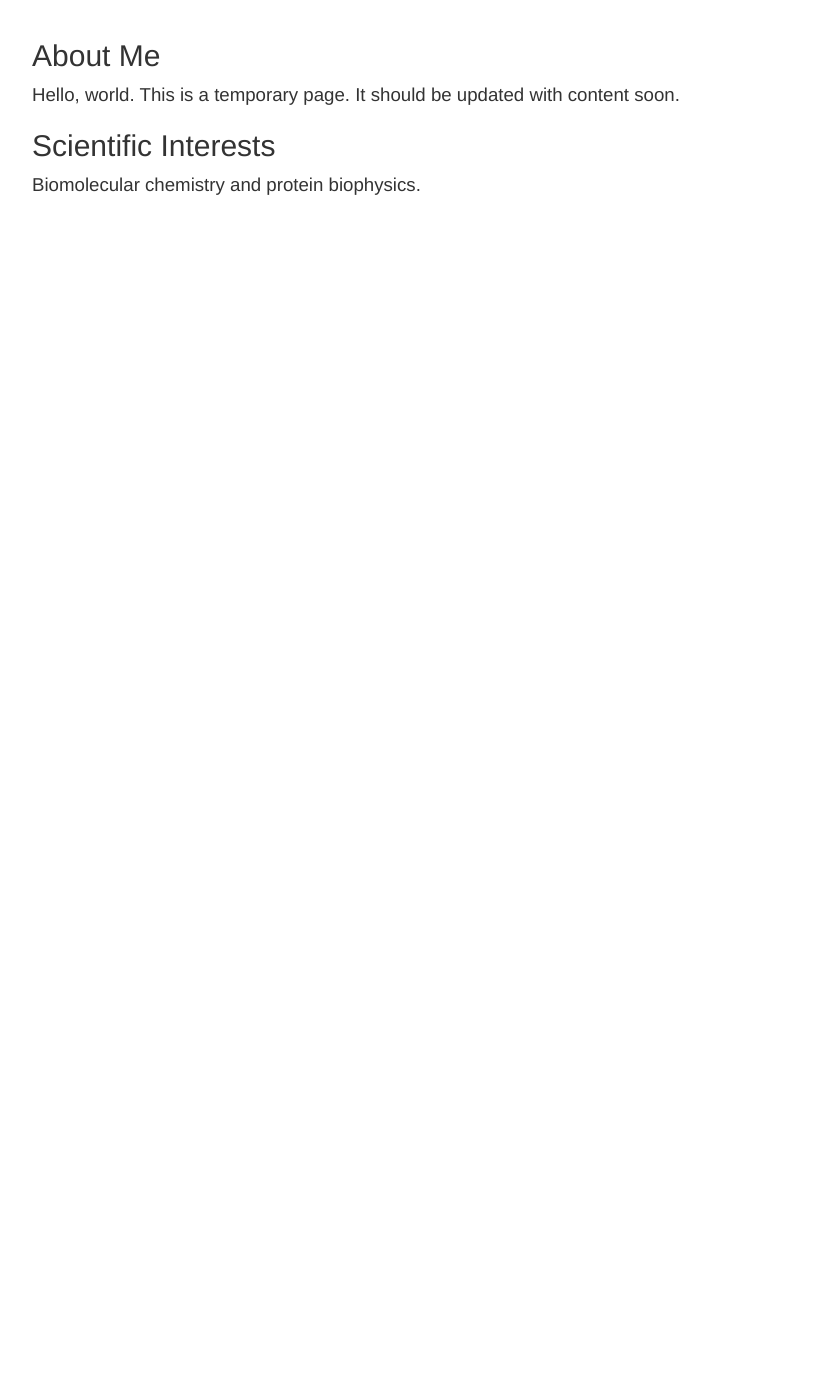
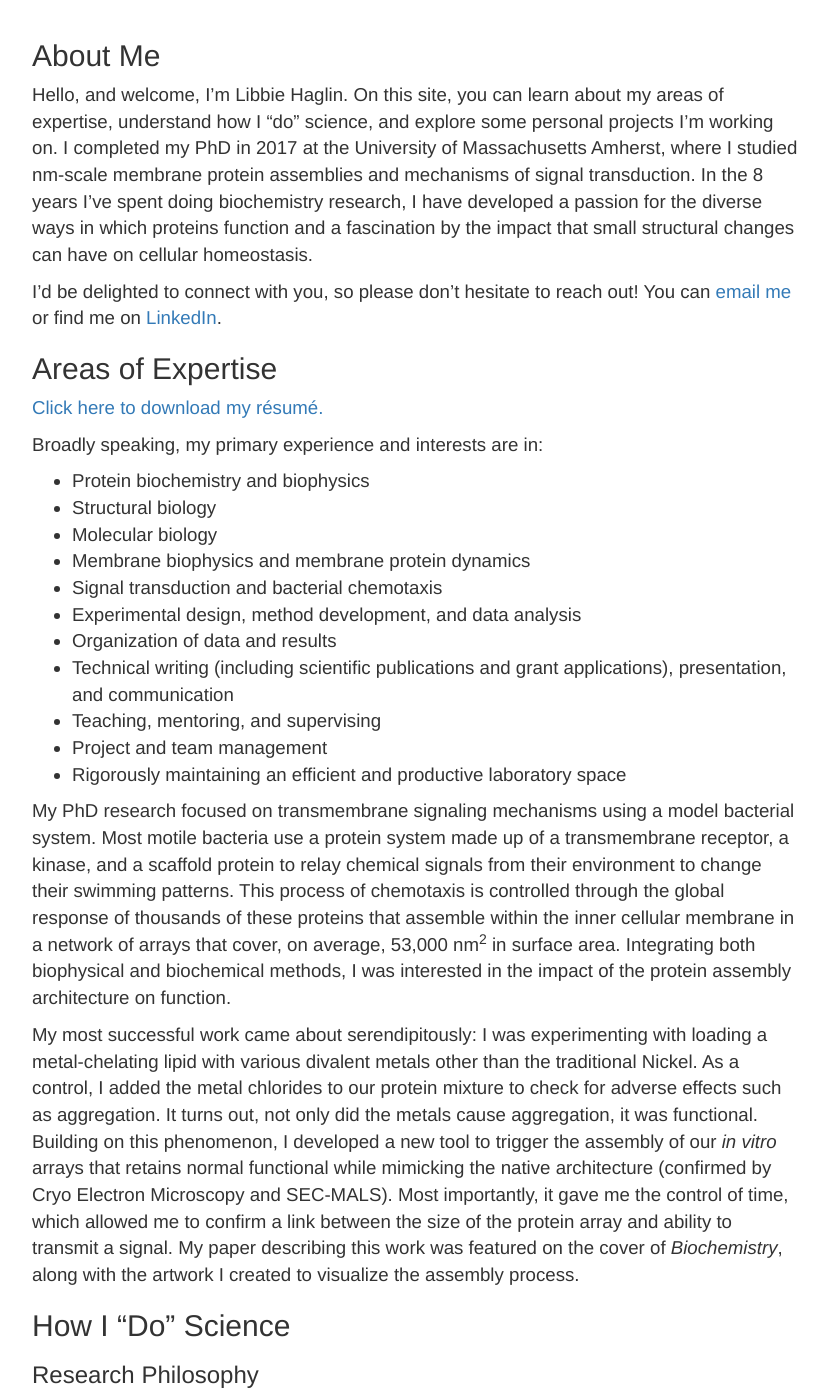
Before and after one commit to ehaglin/ehaglin, a Jekyll site: the page built from index.md, in a window 1280 px wide and 1400 px high, scrolled down 361 px. Shown: the whole window, without its empty margins (223-1051 px from the left). Built offline with Jekyll 4.4.1, drawn with Linux system fonts in a browser that asks for light colours; before the commit the page ends 900 px from its top, so only the background shows below that; some of the changed text lies outside the part shown.

Commit message:
Complete Overhaul
This includes an update on all the text. No changes to formatting.

```diff
--- a/index.md
+++ b/index.md
@@ -3,8 +3,54 @@ title: Elizabeth R. Haglin
 layout: title
 ---
 ## About Me
-Hello, world.
-This is a temporary page. It should be updated with content soon.
+Hello, and welcome, I’m Libbie Haglin. On this site, you can learn about my areas of expertise, understand how I "do" science, and explore some personal projects I'm working on. I completed my PhD in 2017 at the University of Massachusetts Amherst, where I studied nm-scale membrane protein assemblies and mechanisms of signal transduction. In the 8 years I’ve spent doing biochemistry research, I have developed a passion for the diverse ways in which proteins function and a fascination by the impact that small structural changes can have on cellular homeostasis.
 
-## Scientific Interests
-Biomolecular chemistry and protein biophysics.
+I’d be delighted to connect with you, so please don’t hesitate to reach out! You can [email me](ehaglin@gmail.com) or find me on [LinkedIn](https://www.linkedin.com/in/elizabeth-haglin/).
+
+
+## Areas of Expertise
+[Click here to download my résumé.](https://www.dropbox.com/s/4olu3sqwuari7xj/Haglin-Resume.pdf?dl=0)
+
+Broadly speaking, my primary experience and interests are in:
+- Protein biochemistry and biophysics
+- Structural biology
+- Molecular biology
+- Membrane biophysics and membrane protein dynamics
+- Signal transduction and bacterial chemotaxis
+- Experimental design, method development, and data analysis
+- Organization of data and results
+- Technical writing (including scientific publications and grant applications), presentation, and communication
+- Teaching, mentoring, and supervising
+- Project and team management
+- Rigorously maintaining an efficient and productive laboratory space
+
+My PhD research focused on transmembrane signaling mechanisms using a model bacterial system. Most motile bacteria use a protein system made up of a transmembrane receptor, a kinase, and a scaffold protein to relay chemical signals from their environment to change their swimming patterns. This process of chemotaxis is controlled through the global response of thousands of these proteins that assemble within the inner cellular membrane in a network of arrays that cover, on average, 53,000 nm<sup>2</sup> in surface area. Integrating both biophysical and biochemical methods, I was interested in the impact of the protein assembly architecture on function.
+
+My most successful work came about serendipitously: I was experimenting with loading a metal-chelating lipid with various divalent metals other than the traditional Nickel. As a control, I added the metal chlorides to our protein mixture to check for adverse effects such as aggregation. It turns out, not only did the metals cause aggregation, it was functional. Building on this phenomenon, I developed a new tool to trigger the assembly of our *in vitro* arrays that retains normal functional while mimicking the native architecture (confirmed by Cryo Electron Microscopy and SEC-MALS). Most importantly, it gave me the control of time, which allowed me to confirm a link between the size of the protein array and ability to transmit a signal. My paper describing this work was featured on the cover of *Biochemistry*, along with the artwork I created to visualize the assembly process.
+
+
+## How I "Do" Science
+### Research Philosophy
+In my own work, I approach problems methodically and analytically. I prefer combining tools and techniques to tackle problems from multiple angles. In the teams I've worked with, I bring a critical perspective deeply rooted in the belief that broad and sufficient data is essential to make conclusions. I also believe that visual interpretation of data can be extremely misleading, and it is the responsibility of scientists to critically evaluate and present data with integrity.
+
+### Laboratory Philosophy
+I believe in maximizing efficiency in the laboratory. This includes everything from maintaining a clean and organized lab space to carefully planning experiments and controls to avoid unnecessary repeats. I have excellent recall for past data and results because of an ingrained habit of meticulous note-taking and diligent data analysis. At any given time, I know if and exactly when I did an experiment and how to find the results.
+
+
+## Personal Projects
+### Dairy-Free Foods
+My childhood lactose intolerance came back with a vengeance a few years ago and I have removed all dairy from my diet. Consequently, I've become passionate about learning to find or make alternatives to milk, yogurt, and cheese. The latter is the most challenging, but I've recently been experimenting with making my own plant-based "cheeze" since most commercially available options taste like chalk. A macadamia nut-based mozzarella for pizza was my most recent success. It's solidified with agar and browns just like the real thing.
+
+### Fitness
+In recent years I've done a deep dive into strength and hypertrophy training. My fitness regiment has been curated over the years through researching proper technique and effecting training methods. I enjoy planning new sets and incorporating progressive overload techniques to keep my muscles challenged.
+
+Outside of the gym, I am an avid walker. I love exploring the seemingly endless number of parks near where I live, especially those along Lake Washington.
+
+### Reading
+After realizing I read over 30 books last year, I decided to challenge myself in 2019 to make my way through 50. I predominantly enjoy science fiction and fantasy novels. If you'd like to keep up with my count, I track my progress via [Goodreads](https://www.goodreads.com/user/show/5142316-libbie).
+
+### Dungeons and Dragons
+I started playing during grad school to make some friends outside of lab. Now that I'm in Seattle, I've been campaigning with new friends at [Mox Boarding House](https://www.moxboardinghouse.com/) and it's a blast! I love the way it challenges the players to think creatively when put into difficult scenarios. I'm currently playing a centaur-riding and dual-saber wielding Valkyrie named Kára Skjótsverd, but I'm partial to sorcerers and shapeshifting druids.
+
+
+**Thanks for visiting!**
```
Also changed, not shown: 1 other file.
